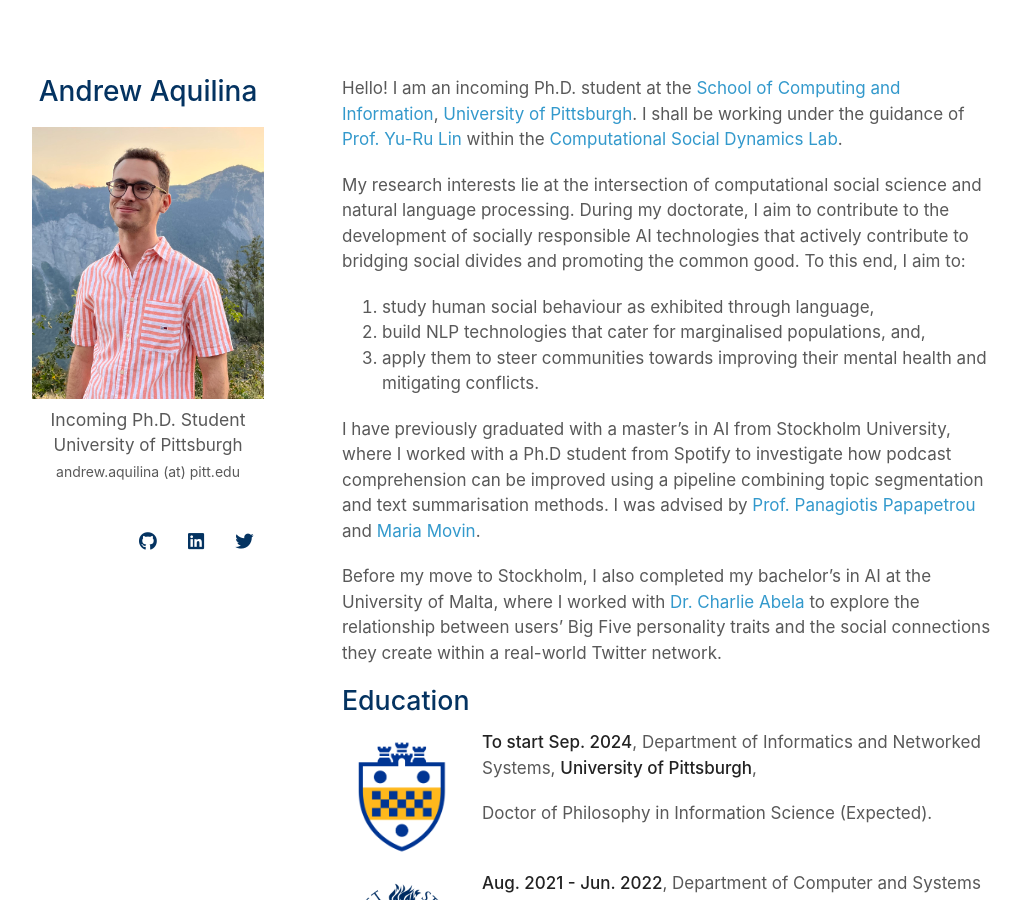
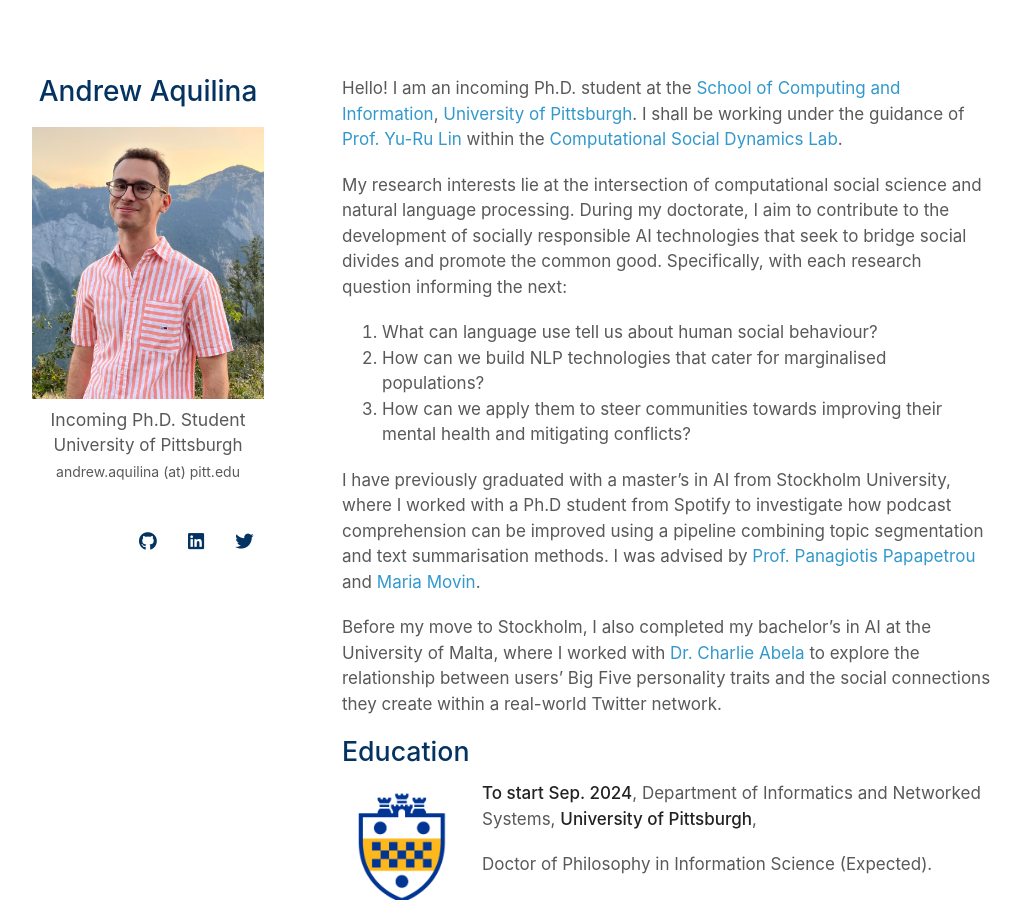
Before and after one commit to andaqu/andaqu.github.io, a Jekyll site: the page built from index.md, in a window 1280 px wide and 900 px high. Shown: the whole window, without its empty margins (128-1149 px from the left). Built offline with Jekyll 4.4.1, drawn with Linux system fonts in a browser that asks for light colours; nearby versions of some CDN libraries; a style sheet for code colours, icons or effects is not loaded.

Commit message:
Update index.md

```diff
--- a/index.md
+++ b/index.md
@@ -4,11 +4,11 @@
 
 Hello! I am an incoming Ph.D. student at the [School of Computing and Information](https://www.sci.pitt.edu/), [University of Pittsburgh](https://pitt.edu/). I shall be working under the guidance of [Prof. Yu-Ru Lin](http://www.yurulin.com/) within the [Computational Social Dynamics Lab](https://picsolab.github.io/).
 
-My research interests lie at the intersection of computational social science and natural language processing. During my doctorate, I aim to contribute to the development of socially responsible AI technologies that actively contribute to bridging social divides and promoting the common good. To this end, I aim to:
+My research interests lie at the intersection of computational social science and natural language processing. During my doctorate, I aim to contribute to the development of socially responsible AI technologies that seek to bridge social divides and promote the common good. Specifically, with each research question informing the next:
 <ol>
-  <li>study human social behaviour as exhibited through language,</li>
-  <li>build NLP technologies that cater for marginalised populations, and,</li>
-  <li>apply them to steer communities towards improving their mental health and mitigating conflicts.</li>
+  <li>What can language use tell us about human social behaviour?</li>
+  <li>How can we build NLP technologies that cater for marginalised populations?</li>
+  <li>How can we apply them to steer communities towards improving their mental health and mitigating conflicts?</li>
 </ol>
 
 I have previously graduated with a master’s in AI from Stockholm University, where I worked with a Ph.D student from Spotify to investigate how podcast comprehension can be improved using a pipeline combining topic segmentation and text summarisation methods. I was advised by [Prof. Panagiotis Papapetrou](https://papapetrou.blogs.dsv.su.se/) and [Maria Movin](https://www.linkedin.com/in/mariamovin).
```
